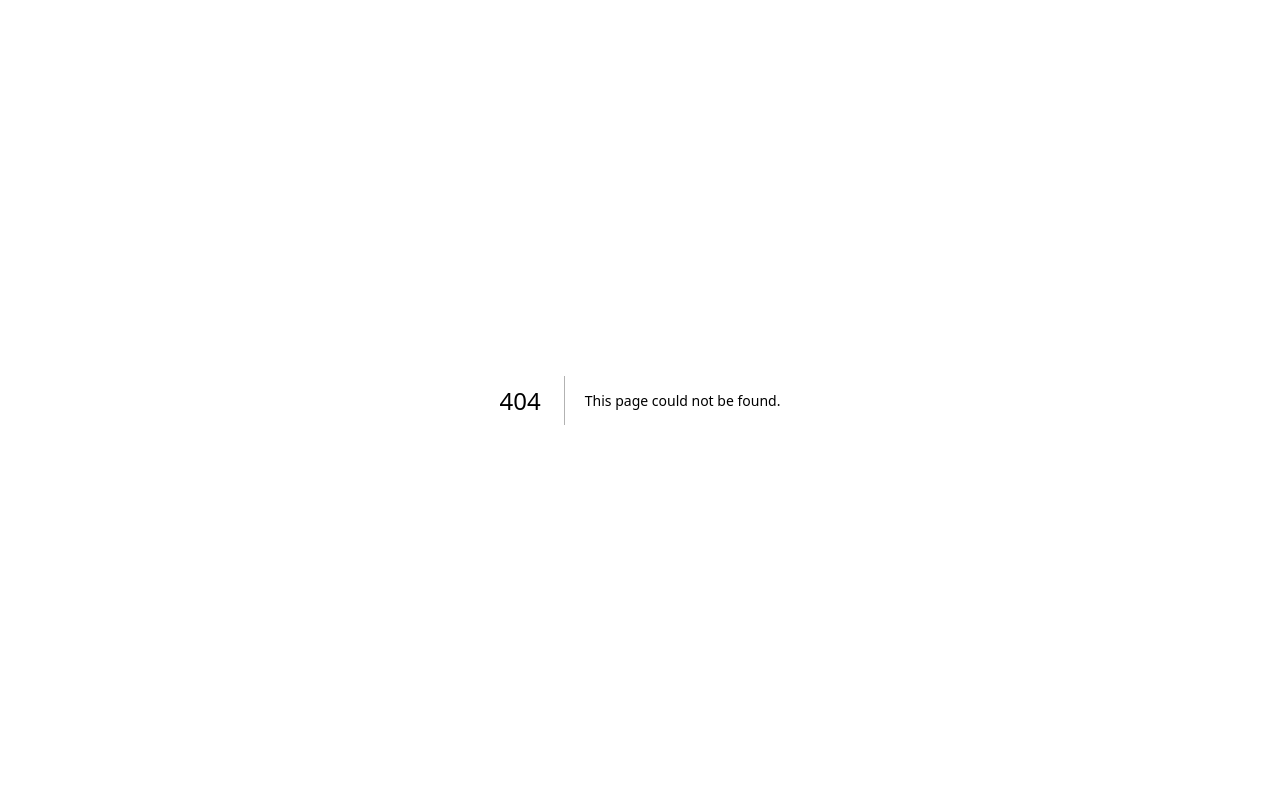
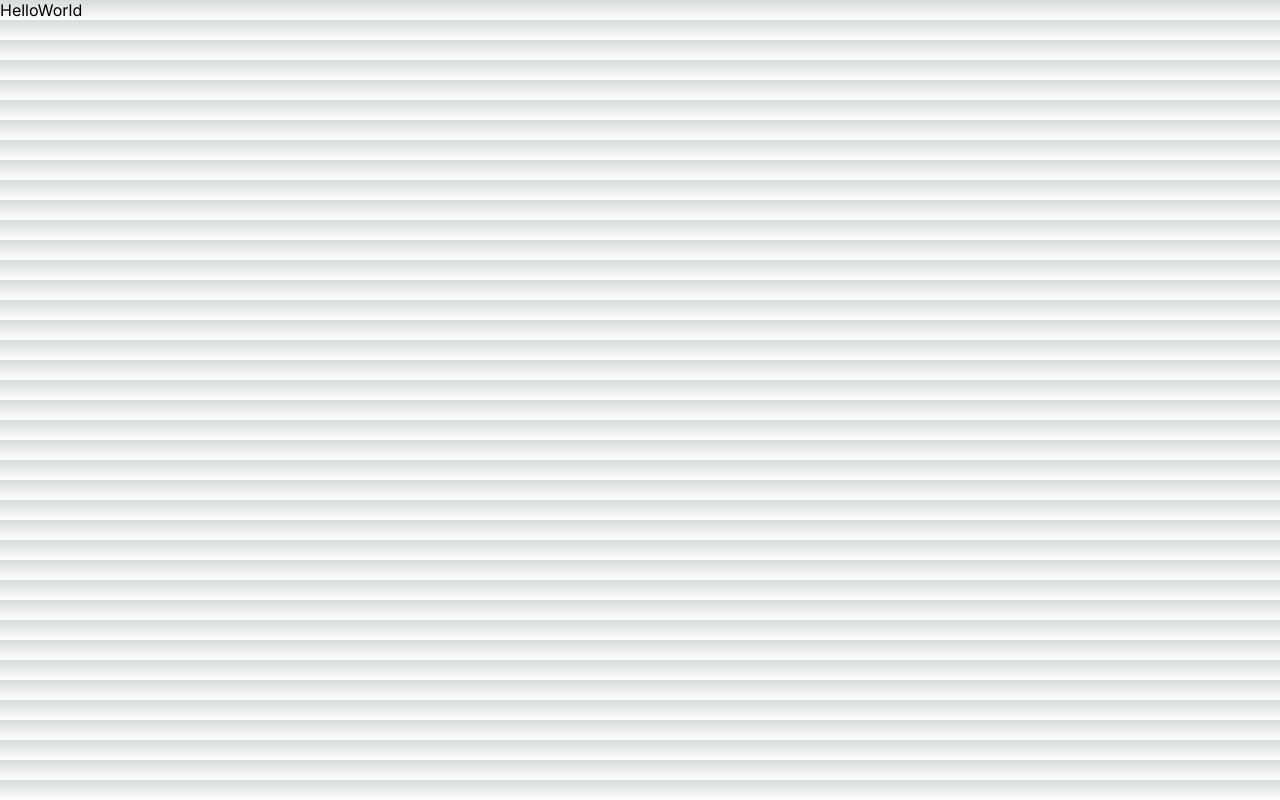
Before and after one commit to sbjang123456/jenkins-multibranch-test, a Next.js app: page /hello in a window 1280 px wide. Before the commit this address had no page. Built offline with nearby package versions, Linux system fonts and the light colour scheme.

Commit message:
pr-2-2-2

```diff
--- /dev/null
+++ b/src/app/hello/page.tsx
@@ -0,0 +1,3 @@
+export default function Hello() {
+  return <div>HelloWorld</div>;
+}
```
